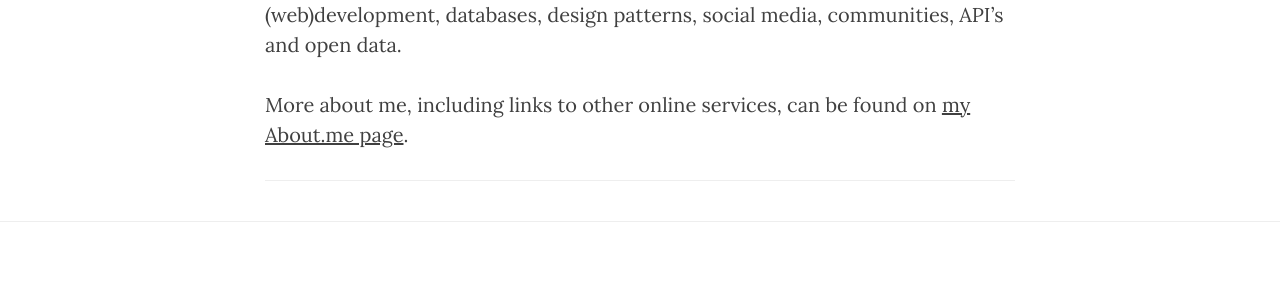
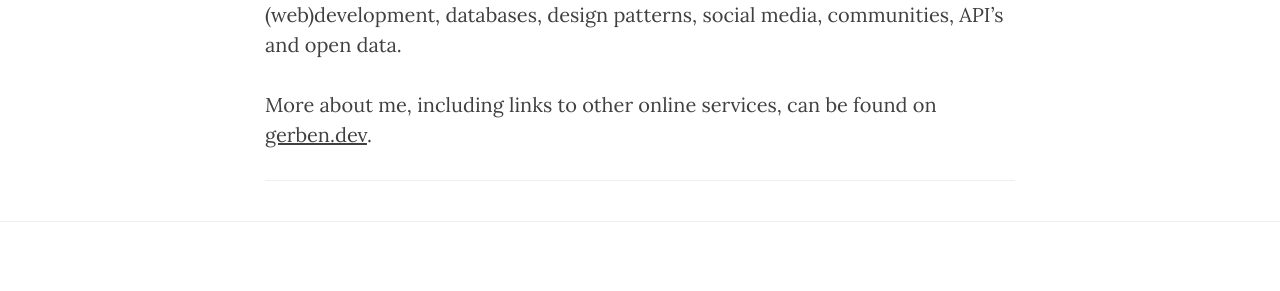
Before and after one commit to gerbenjacobs/gerbenjacobs.github.io, a Jekyll site: the page built from about.html, in a window 1280 px wide. Shown: the part 587-878 px from the top of the page. Built offline with Jekyll 4.4.1, drawn with Linux system fonts in a browser that asks for light colours; nearby versions of some CDN libraries; comment, search, counter and statistics services are not loaded.

Commit message:
Dusting off the cobwebs :spider_web:

```diff
--- a/about.html
+++ b/about.html
@@ -8,10 +8,10 @@
 <strong>Hi!</strong>
 
 <p>
-    I’m a <span id="age">31</span>-year old software engineer from The Netherlands. My interests lie with (web)development, databases,
+    I’m a <span id="age">34</span>-year old software engineer from The Netherlands. My interests lie with (web)development, databases,
     design patterns, social media, communities, API’s and open data.
 </p>
 
 <p>
-    More about me, including links to other online services, can be found on <a target="_blank" href="https://about.me/gerbenjacobs">my About.me page</a>.
+    More about me, including links to other online services, can be found on <a target="_blank" href="https://gerben.dev">gerben.dev</a>.
 </p>
--- a/css/test.css
+++ /dev/null
@@ -1,5 +0,0 @@
----
-published: false
-
----
-Where does this end up?!
```
Also changed, not shown: Gemfile (added, +7 -0 lines), package.json (+6 -6 lines), .forestry/front_matter/templates/default-blog-post.yml (deleted), .forestry/settings.yml (deleted), Gemfile.lock (added), 2 other files.
